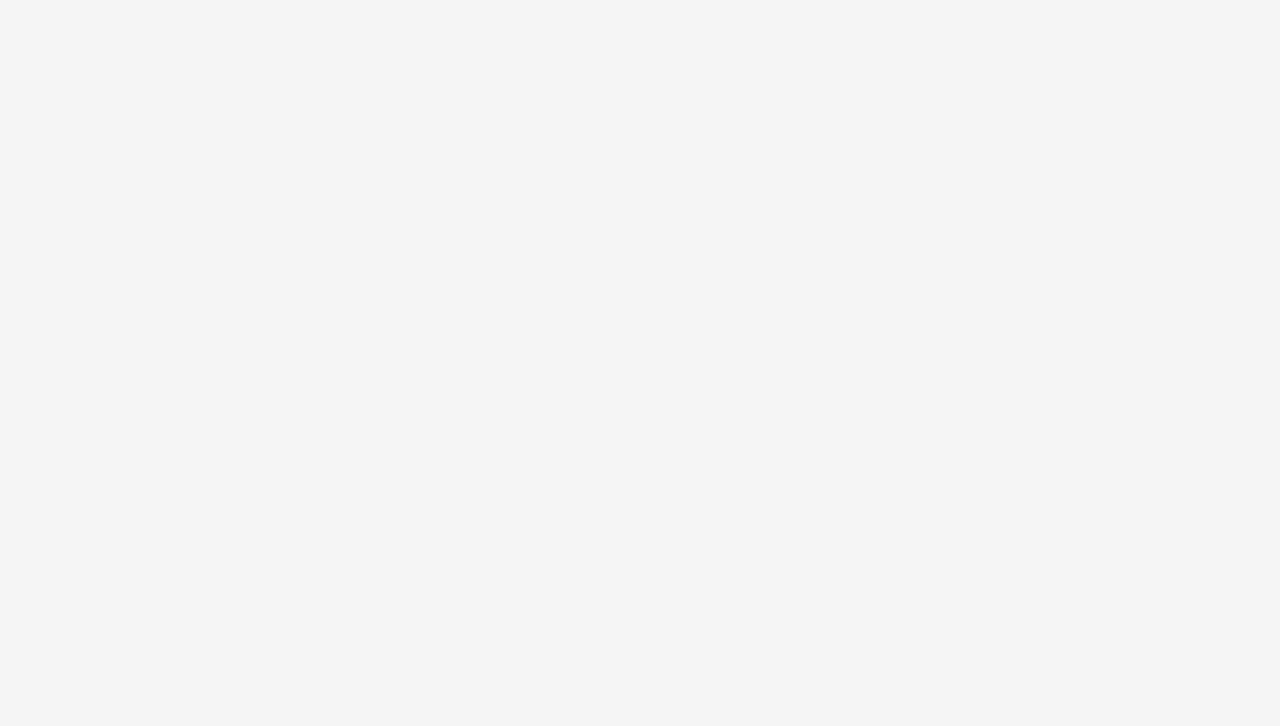
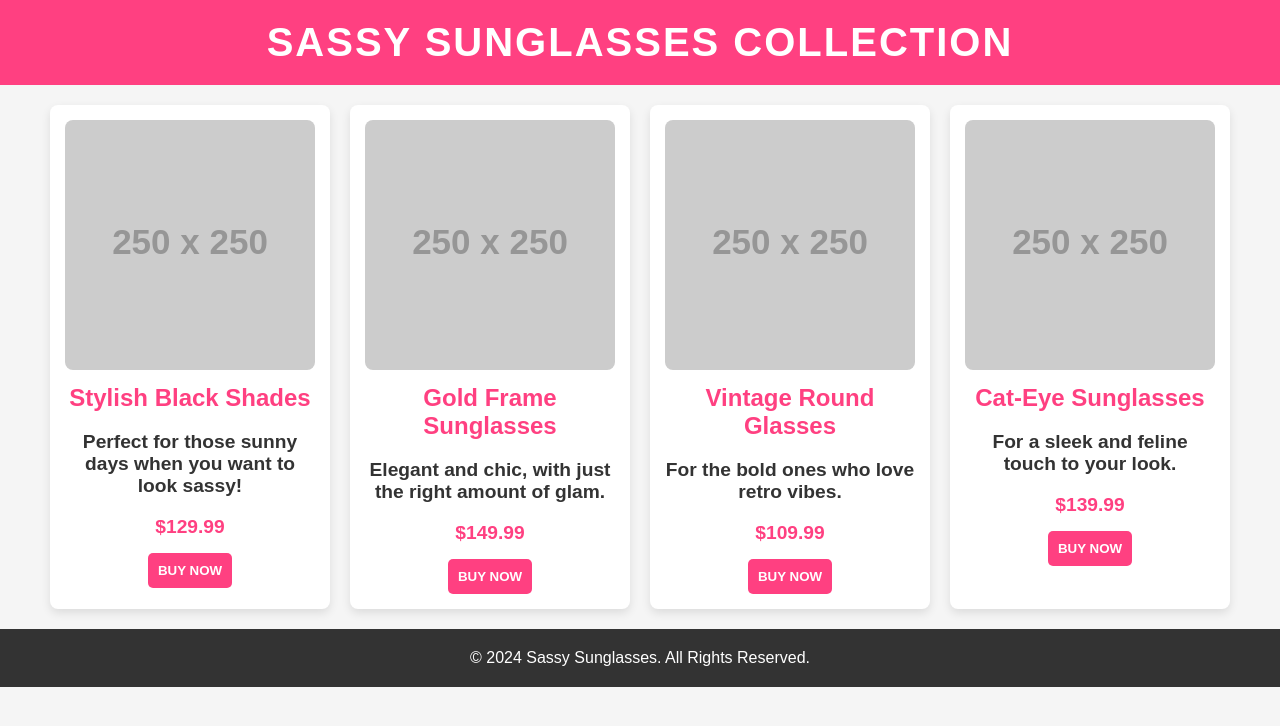
Before and after one commit to miawesterberg/Shades4you, a plain HTML site: page index.html in a window 1280 px wide. Drawn offline with Linux system fonts and the light colour scheme; placeholder pictures from the web are drawn by us.

Commit message:
Update index.html

```diff
--- a/index.html
+++ b/index.html
@@ -85,4 +85,73 @@
             border: none;
             border-radius: 5px;
             cursor: pointer;
-            ma
+            margin-top: 15px;
+            transition: background-color 0.3s ease;
+        }
+
+        .buy-now:hover {
+            background-color: #f50057;
+        }
+
+        /* Footer Section */
+        footer {
+            background-color: #333;
+            color: white;
+            padding: 20px 0;
+            font-size: 1rem;
+            text-align: center;
+        }
+    </style>
+</head>
+<body>
+
+<header>
+    Sassy Sunglasses Collection
+</header>
+
+<main>
+    <div class="container">
+        <!-- Product 1 -->
+        <div class="product">
+            <img src="https://via.placeholder.com/250x250.png?text=Sunglasses+1" alt="Sunglasses 1">
+            <h3>Stylish Black Shades</h3>
+            <p>Perfect for those sunny days when you want to look sassy!</p>
+            <div class="price">$129.99</div>
+            <button class="buy-now">Buy Now</button>
+        </div>
+
+        <!-- Product 2 -->
+        <div class="product">
+            <img src="https://via.placeholder.com/250x250.png?text=Sunglasses+2" alt="Sunglasses 2">
+            <h3>Gold Frame Sunglasses</h3>
+            <p>Elegant and chic, with just the right amount of glam.</p>
+            <div class="price">$149.99</div>
+            <button class="buy-now">Buy Now</button>
+        </div>
+
+        <!-- Product 3 -->
+        <div class="product">
+            <img src="https://via.placeholder.com/250x250.png?text=Sunglasses+3" alt="Sunglasses 3">
+            <h3>Vintage Round Glasses</h3>
+            <p>For the bold ones who love retro vibes.</p>
+            <div class="price">$109.99</div>
+            <button class="buy-now">Buy Now</button>
+        </div>
+
+        <!-- Product 4 -->
+        <div class="product">
+            <img src="https://via.placeholder.com/250x250.png?text=Sunglasses+4" alt="Sunglasses 4">
+            <h3>Cat-Eye Sunglasses</h3>
+            <p>For a sleek and feline touch to your look.</p>
+            <div class="price">$139.99</div>
+            <button class="buy-now">Buy Now</button>
+        </div>
+    </div>
+</main>
+
+<footer>
+    © 2024 Sassy Sunglasses. All Rights Reserved.
+</footer>
+
+</body>
+</html>
```
